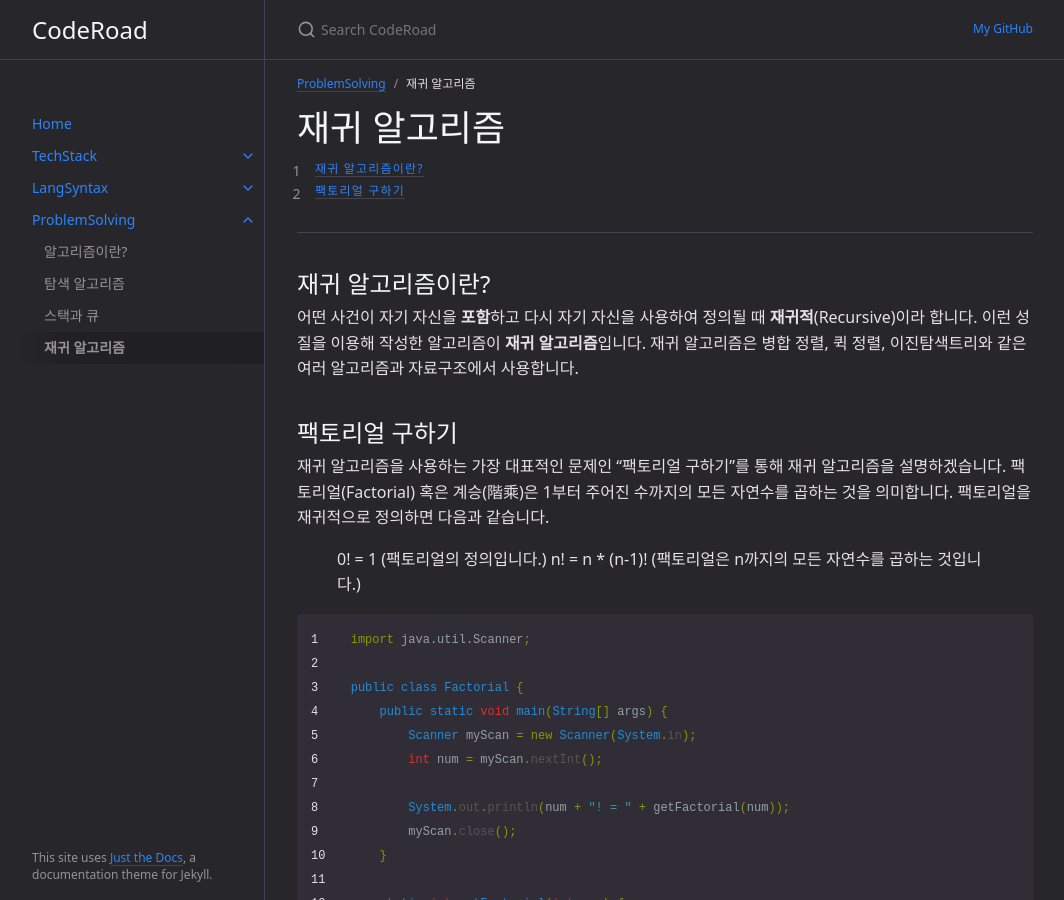
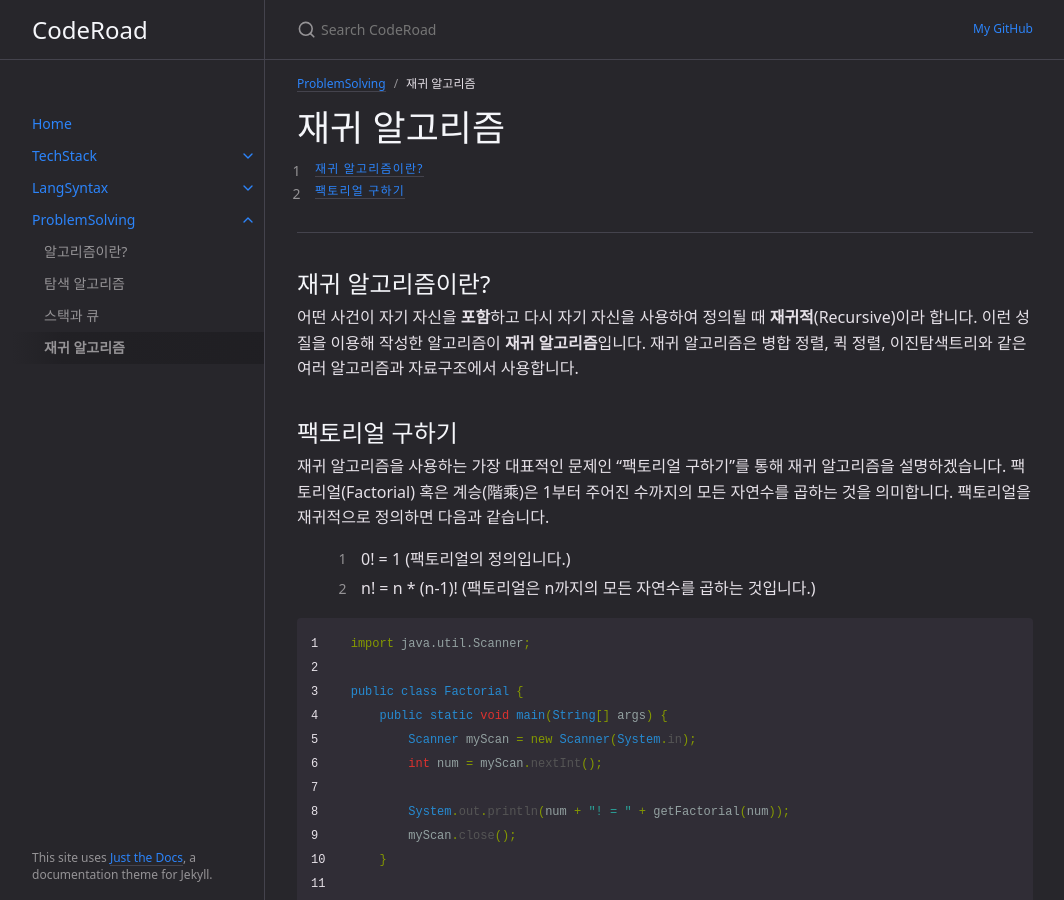
Before and after one commit to hangillee/hangillee.github.io, a Jekyll site: the page built from docs/ProblemSolving/recursive.md, in a window 1280 px wide and 900 px high. Shown: the whole window, without its empty margins (107-1171 px from the left). Built offline with Jekyll 4.4.1, drawn with Linux system fonts in a browser that asks for light colours; part of the change alters nothing that is shown.

````diff
--- a/docs/ProblemSolving/recursive.md
+++ b/docs/ProblemSolving/recursive.md
@@ -22,8 +22,8 @@ permalink: docs/problemsolving/recursive
 ## 팩토리얼 구하기
 재귀 알고리즘을 사용하는 가장 대표적인 문제인 "팩토리얼 구하기"를 통해 재귀 알고리즘을 설명하겠습니다. 팩토리얼(Factorial) 혹은 계승(階乘)은 1부터 주어진 수까지의 모든 자연수를 곱하는 것을 의미합니다. 팩토리얼을 재귀적으로 정의하면 다음과 같습니다.
 
-> 0! = 1 (팩토리얼의 정의입니다.)
-> n! = n * (n-1)! (팩토리얼은 n까지의 모든 자연수를 곱하는 것입니다.)
+>1. 0! = 1 (팩토리얼의 정의입니다.)
+>2. n! = n * (n-1)! (팩토리얼은 n까지의 모든 자연수를 곱하는 것입니다.)
 
 
 ```java
````
Also changed, not shown: docs/images/Factorial.png (renamed from docs/images/actorial.png).
